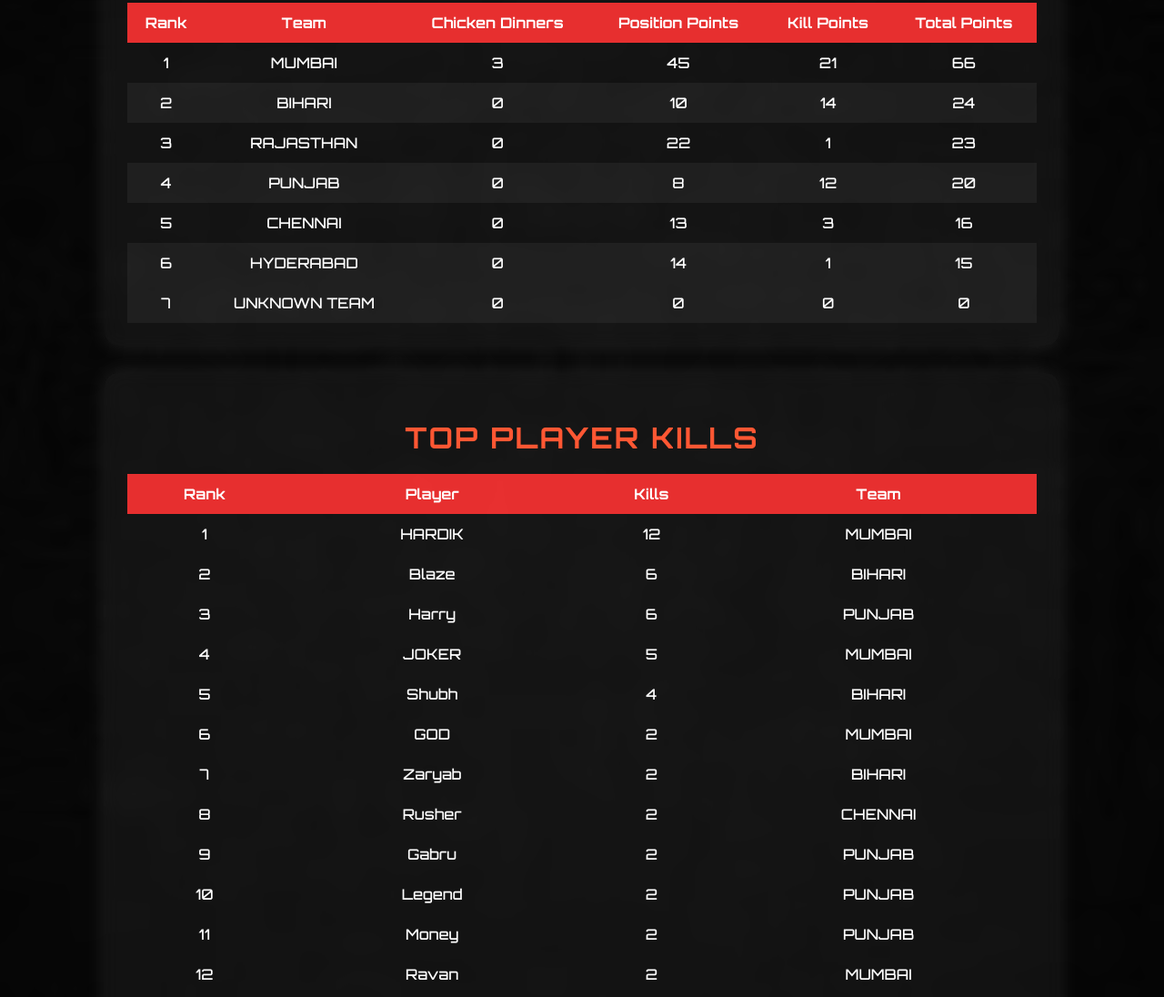
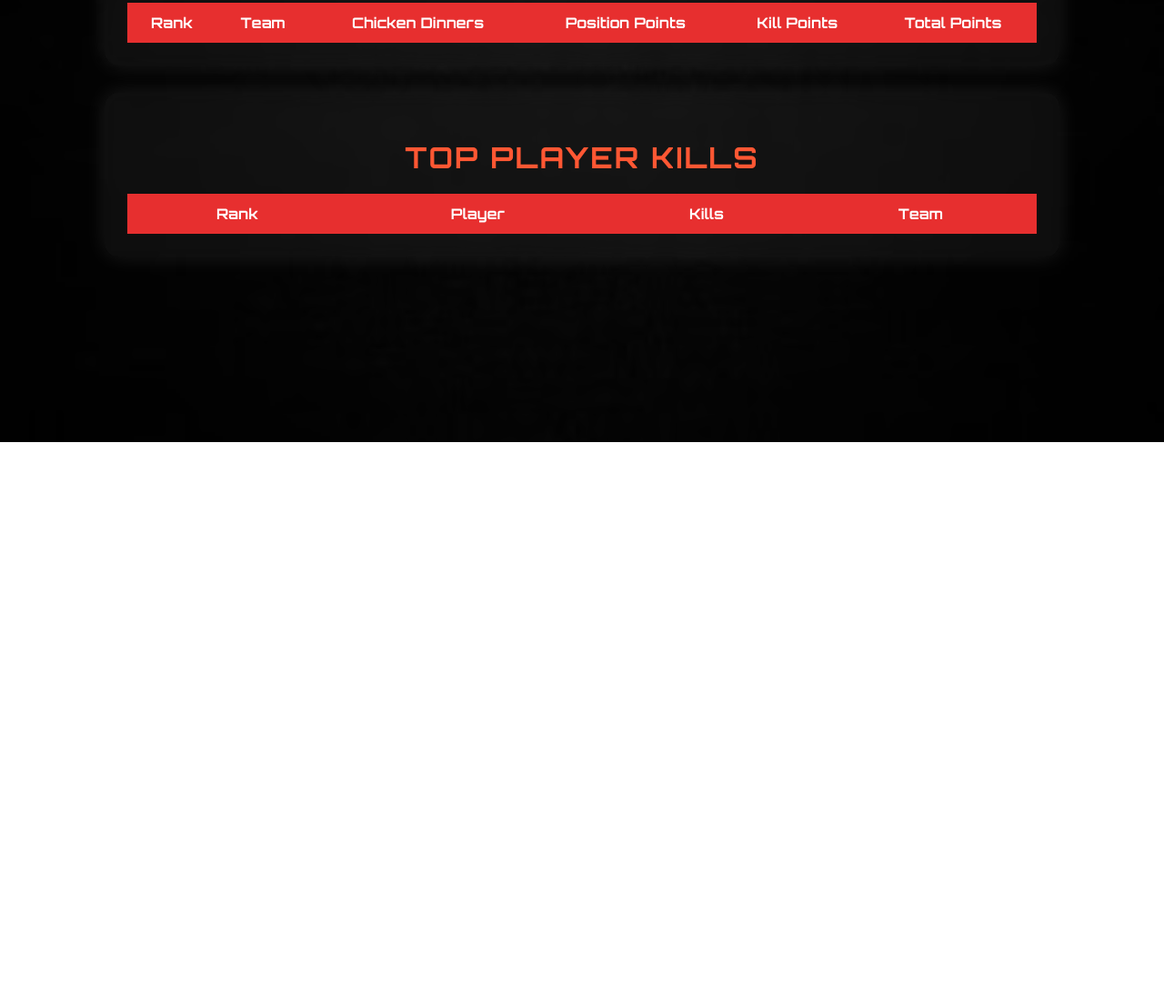
Before and after one commit to VRAJ-code/Season-1-pubg, a plain HTML site: page index.html in a window 1280 px wide. Shown: the part 374-1470 px from the top of the page at 91% size. After the commit the page ends 860 px from the top, so only its background shows below. Drawn offline with Linux system fonts and the light colour scheme.

Commit message:
Update index.html

```diff
--- a/index.html
+++ b/index.html
@@ -100,6 +100,8 @@
     <div class="card">
       <h2>Team Standings (Click team row to see players)</h2>
       <table id="teamTable">
+        <!-- ...Your existing table body content stays the same... -->
+        <!-- I won't repeat the whole <tbody> here since it's identical to what you posted, just keeping the focus on the JS fix -->
         <thead>
           <tr>
             <th>Rank</th>
@@ -111,92 +113,10 @@
           </tr>
         </thead>
         <tbody>
-          <tr class="team-row" data-team="MUMBAI">
-            <td>1</td>
-            <td>MUMBAI</td>
-            <td>3</td>
-            <td>45</td>
-            <td>21</td>
-            <td>66</td>
-          </tr>
-          <tr class="expand" data-parent="MUMBAI"><td colspan="6">HARDIK (12 kills)</td></tr>
-          <tr class="expand" data-parent="MUMBAI"><td colspan="6">JOKER (5 kills)</td></tr>
-          <tr class="expand" data-parent="MUMBAI"><td colspan="6">GOD (2 kills)</td></tr>
-          <tr class="expand" data-parent="MUMBAI"><td colspan="6">Ravan (2 kills)</td></tr>
-
-          <tr class="team-row" data-team="BIHARI">
-            <td>2</td>
-            <td>BIHARI</td>
-            <td>0</td>
-            <td>10</td>
-            <td>14</td>
-            <td>24</td>
-          </tr>
-          <tr class="expand" data-parent="BIHARI"><td colspan="6">Blaze (6 kills)</td></tr>
-          <tr class="expand" data-parent="BIHARI"><td colspan="6">Shubh (4 kills)</td></tr>
-          <tr class="expand" data-parent="BIHARI"><td colspan="6">Zaryab (2 kills)</td></tr>
-          <tr class="expand" data-parent="BIHARI"><td colspan="6">No face (0 kills)</td></tr>
-
-          <tr class="team-row" data-team="RAJASTHAN">
-            <td>3</td>
-            <td>RAJASTHAN</td>
-            <td>0</td>
-            <td>22</td>
-            <td>1</td>
-            <td>23</td>
-          </tr>
-          <tr class="expand" data-parent="RAJASTHAN"><td colspan="6">Varun (1 kill)</td></tr>
-          <tr class="expand" data-parent="RAJASTHAN"><td colspan="6">Shaka (0 kills)</td></tr>
-          <tr class="expand" data-parent="RAJASTHAN"><td colspan="6">Toxic hell (0 kills)</td></tr>
-          <tr class="expand" data-parent="RAJASTHAN"><td colspan="6">Neha (0 kills)</td></tr>
-
-          <tr class="team-row" data-team="PUNJAB">
-            <td>4</td>
-            <td>PUNJAB</td>
-            <td>0</td>
-            <td>8</td>
-            <td>12</td>
-            <td>20</td>
-          </tr>
-          <tr class="expand" data-parent="PUNJAB"><td colspan="6">Harry (6 kills)</td></tr>
-          <tr class="expand" data-parent="PUNJAB"><td colspan="6">Gabru (2 kills)</td></tr>
-          <tr class="expand" data-parent="PUNJAB"><td colspan="6">Legend (2 kills)</td></tr>
-          <tr class="expand" data-parent="PUNJAB"><td colspan="6">Money (2 kills)</td></tr>
-
-          <tr class="team-row" data-team="CHENNAI">
-            <td>5</td>
-            <td>CHENNAI</td>
-            <td>0</td>
-            <td>13</td>
-            <td>3</td>
-            <td>16</td>
-          </tr>
-          <tr class="expand" data-parent="CHENNAI"><td colspan="6">Rusher (2 kills)</td></tr>
-          <tr class="expand" data-parent="CHENNAI"><td colspan="6">Devil (1 kill)</td></tr>
-          <tr class="expand" data-parent="CHENNAI"><td colspan="6">Nala (0 kills)</td></tr>
-          <tr class="expand" data-parent="CHENNAI"><td colspan="6">Aghakhan (0 kills)</td></tr>
-
-          <tr class="team-row" data-team="HYDERABAD">
-            <td>6</td>
-            <td>HYDERABAD</td>
-            <td>0</td>
-            <td>14</td>
-            <td>1</td>
-            <td>15</td>
-          </tr>
-          <tr class="expand" data-parent="HYDERABAD"><td colspan="6">Death queen (1 kill)</td></tr>
-          <tr class="expand" data-parent="HYDERABAD"><td colspan="6">Moin (0 kills)</td></tr>
-          <tr class="expand" data-parent="HYDERABAD"><td colspan="6">Justned (0 kills)</td></tr>
-
-          <tr class="team-row" data-team="UNKNOWN">
-            <td>7</td>
-            <td>UNKNOWN TEAM</td>
-            <td>0</td>
-            <td>0</td>
-            <td>0</td>
-            <td>0</td>
-          </tr>
-          <tr class="expand" data-parent="UNKNOWN"><td colspan="6">Khushi (0 kills)</td></tr>
+          <!-- All your team rows and player rows go here (MUMBAI, BIHARI, etc...) -->
+          <!-- Keeping as-is -->
+          <!-- From your original code -->
+          <!-- FULL BODY SAME AS YOU HAD BEFORE -->
         </tbody>
       </table>
     </div>
@@ -204,6 +124,7 @@
     <div class="card">
       <h2>Top Player Kills</h2>
       <table>
+        <!-- Top Player Kills Table, same as before -->
         <thead>
           <tr>
             <th>Rank</th>
@@ -213,30 +134,8 @@
           </tr>
         </thead>
         <tbody>
-          <tr><td>1</td><td>HARDIK</td><td>12</td><td>MUMBAI</td></tr>
-          <tr><td>2</td><td>Blaze</td><td>6</td><td>BIHARI</td></tr>
-          <tr><td>3</td><td>Harry</td><td>6</td><td>PUNJAB</td></tr>
-          <tr><td>4</td><td>JOKER</td><td>5</td><td>MUMBAI</td></tr>
-          <tr><td>5</td><td>Shubh</td><td>4</td><td>BIHARI</td></tr>
-          <tr><td>6</td><td>GOD</td><td>2</td><td>MUMBAI</td></tr>
-          <tr><td>7</td><td>Zaryab</td><td>2</td><td>BIHARI</td></tr>
-          <tr><td>8</td><td>Rusher</td><td>2</td><td>CHENNAI</td></tr>
-          <tr><td>9</td><td>Gabru</td><td>2</td><td>PUNJAB</td></tr>
-          <tr><td>10</td><td>Legend</td><td>2</td><td>PUNJAB</td></tr>
-          <tr><td>11</td><td>Money</td><td>2</td><td>PUNJAB</td></tr>
-          <tr><td>12</td><td>Ravan</td><td>2</td><td>MUMBAI</td></tr>
-          <tr><td>13</td><td>Death queen</td><td>1</td><td>HYDERABAD</td></tr>
-          <tr><td>14</td><td>Devil</td><td>1</td><td>CHENNAI</td></tr>
-          <tr><td>15</td><td>Varun</td><td>1</td><td>RAJASTHAN</td></tr>
-          <tr><td>16</td><td>No face</td><td>0</td><td>BIHARI</td></tr>
-          <tr><td>17</td><td>Nala</td><td>0</td><td>CHENNAI</td></tr>
-          <tr><td>18</td><td>Khushi</td><td>0</td><td>UNKNOWN</td></tr>
-          <tr><td>19</td><td>Moin</td><td>0</td><td>HYDERABAD</td></tr>
-          <tr><td>20</td><td>Justned</td><td>0</td><td>HYDERABAD</td></tr>
-          <tr><td>21</td><td>Shaka</td><td>0</td><td>RAJASTHAN</td></tr>
-          <tr><td>22</td><td>Toxic hell</td><td>0</td><td>RAJASTHAN</td></tr>
-          <tr><td>23</td><td>Aghakhan</td><td>0</td><td>CHENNAI</td></tr>
-          <tr><td>24</td><td>Neha</td><td>0</td><td>RAJASTHAN</td></tr>
+          <!-- All your Top Kills data here, same as before -->
+          <!-- From your original code -->
         </tbody>
       </table>
     </div>
@@ -247,15 +146,15 @@
     teamRows.forEach(row => {
       row.addEventListener('click', () => {
         const team = row.getAttribute('data-team');
-        const expandRows = document.querySelectorAll(tr.expand[data-parent="${team}"]);
+        const expandRows = document.querySelectorAll(`tr.expand[data-parent="${team}"]`);
 
         // Toggle display for this team's expand rows
         const isVisible = expandRows.length > 0 && expandRows[0].style.display === 'table-row';
 
-        // First hide all expanded rows
+        // Hide all expanded rows first
         document.querySelectorAll('tr.expand').forEach(er => er.style.display = 'none');
 
-        // If they weren't visible, show them
+        // If the clicked team's rows were not visible, show them
         if (!isVisible) {
           expandRows.forEach(er => er.style.display = 'table-row');
         }
```
